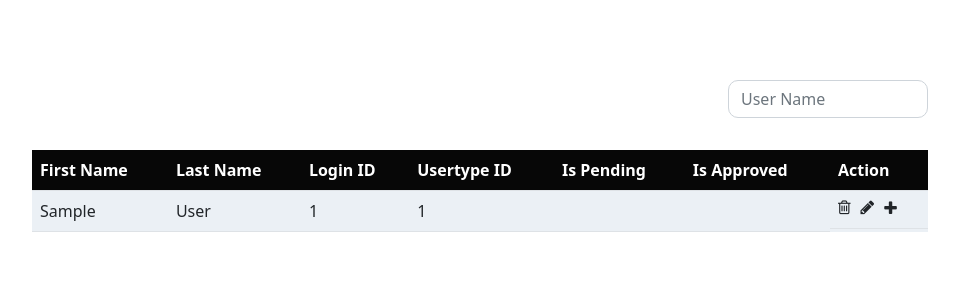
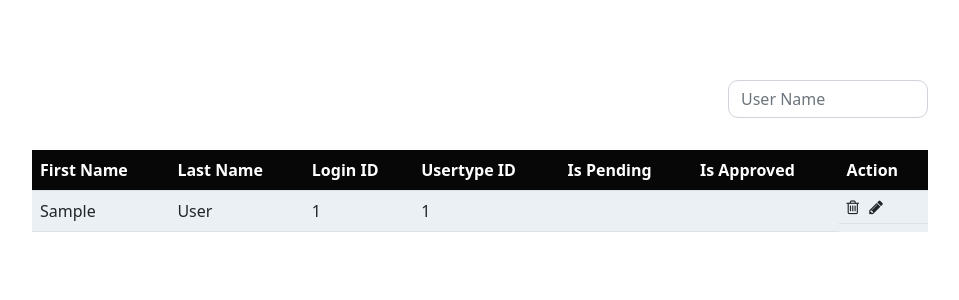
Before and after one commit to eoghano4321/IndustryPlacementManagementSystem, a Flask app: template templates/index.html in a window 1280 px wide. Shown: the part 56-356 px from the top of the page, without its empty margins (160-1119 px from the left). Run offline with Flask 2, Linux system fonts and the light colour scheme; the template is opened without the code that fills it: most values are stand-ins (such as "Sample title", 1, 10 or a date in 2020).

Commit message:
Removed option to create users from users page

```diff
--- a/templates/index.html
+++ b/templates/index.html
@@ -49,7 +49,7 @@
                   aria-hidden="true"
                   style="cursor: pointer"
                 ></i>
-                <div style="margin-top: -3px">
+                <!-- <div style="margin-top: -3px">
                   <i
                     class="fa fa-plus"
                     aria-hidden="true"
@@ -57,7 +57,7 @@
                     data-bs-toggle="modal"
                     data-bs-target="#myModal"
                   ></i>
-                </div>
+                </div> -->
               </td>
             </tr>
             {% endfor %}
@@ -65,14 +65,14 @@
         </table>
       </div>
       <!-- Modal Insert -->
-      <div
+      <!-- <div
         class="modal fade"
         id="myModal"
         tabindex="-1"
         aria-labelledby="exampleModalLabel"
         aria-hidden="true"
-      >
-        <div class="modal-dialog modal-lg">
+      > -->
+        <!-- <div class="modal-dialog modal-lg">
           <div class="modal-content">
             <div class="modal-header" style="background-color: black">
               <button
@@ -205,7 +205,7 @@
                       style="box-shadow: none"
                     />
                   </div>
-                  <!-- <div class="form-group col-md-6">
+                     <div class="form-group col-md-6">
                     <label for="job_id">JOB_ID</label>
                     <br />
                     <select
@@ -246,9 +246,9 @@
                       style="box-shadow: none"
                     />
                   </div>
-                </div> -->
+                </div>
                 <div style="margin-right: 6%; margin-bottom: 10px">
-                  <!-- <button type="submit" class="btn btn-default">Submit</button> -->
+                  <!-- <button type="submit" class="btn btn-default">Submit</button>
                   <button
                     type="submit"
                     class="btn btn-dark btn-sm"
@@ -260,7 +260,7 @@
                 </div>
               </form>
             </div>
-          </div>
+          </div> -->
         </div>
       </div>
     </main>
```
